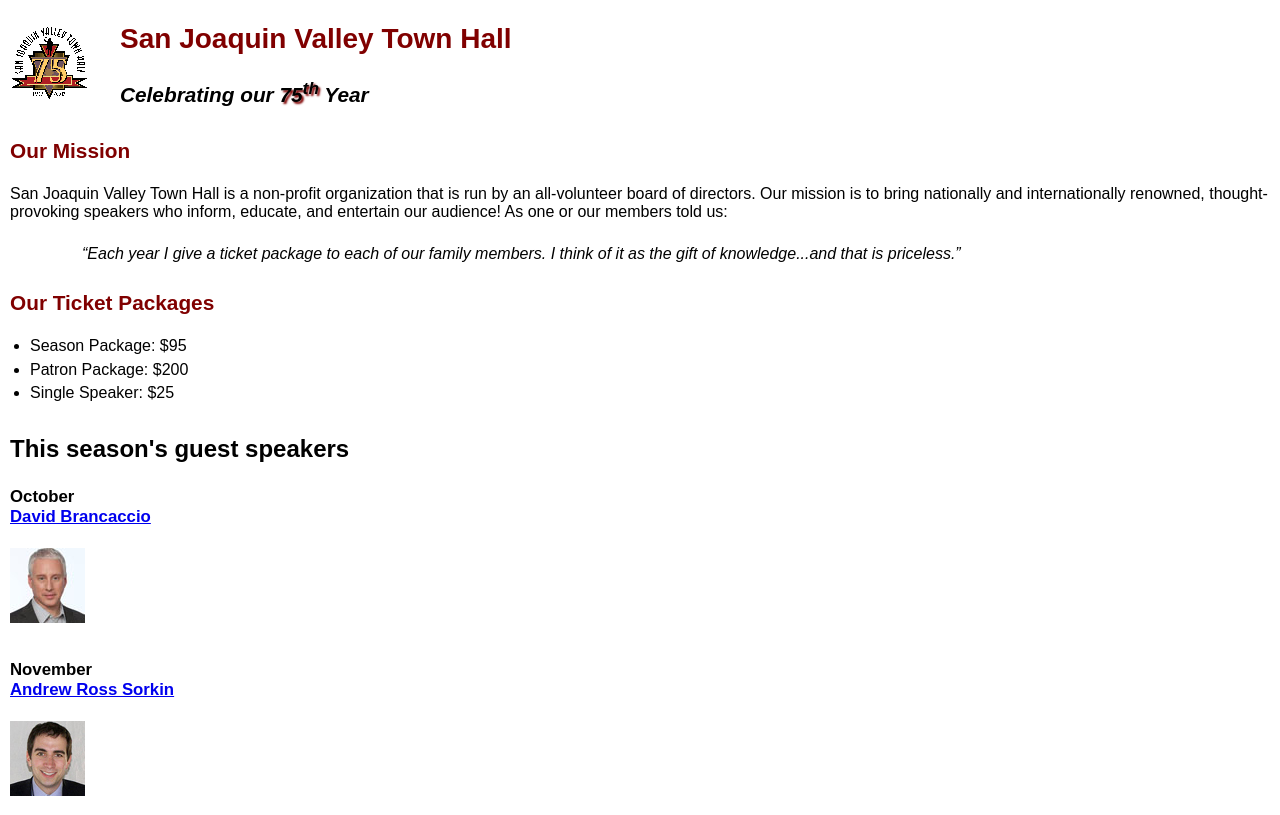
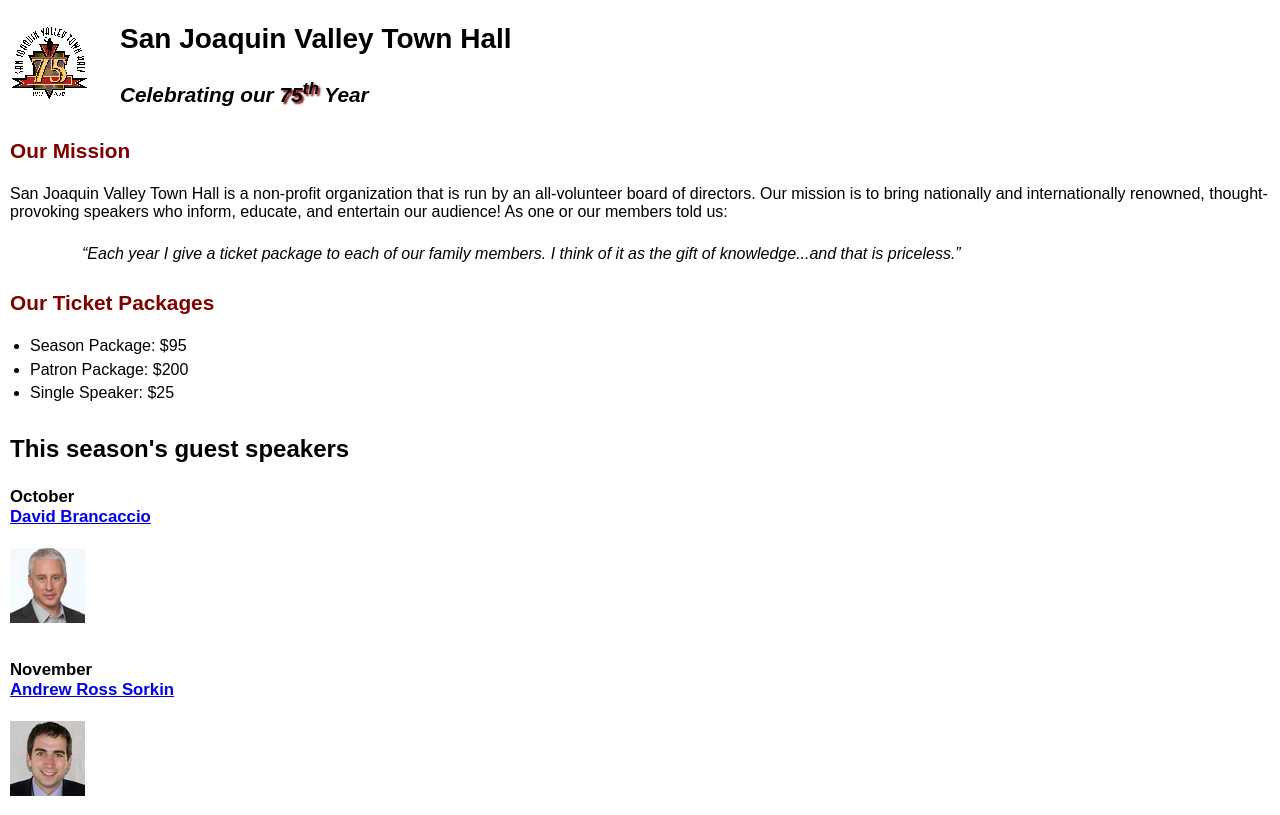
Before and after one commit to ba354/A06, a plain HTML site: page index.html in a window 1280 px wide. Shown: the top 815 px of the page. Drawn offline with Linux system fonts and the light colour scheme.

Commit message:
color test

```diff
--- a/style.css
+++ b/style.css
@@ -15,7 +15,7 @@ a:focus, a:hover {
 /* the styles for the header */
 header h2 {
 	font-size: 175%;
-	color: var(--global-color-1);
+	color: var(red);
 	text-indent: 30px;
 }
 header h3 {
```
